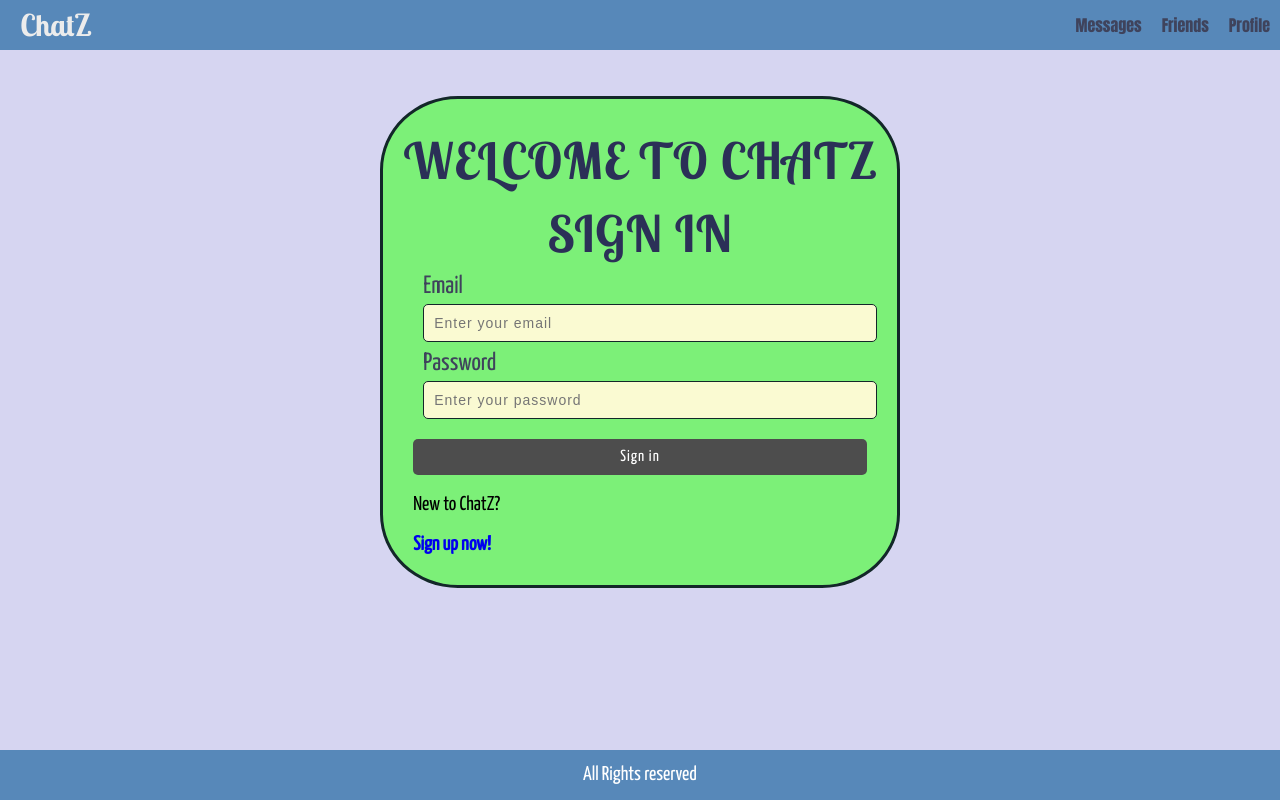
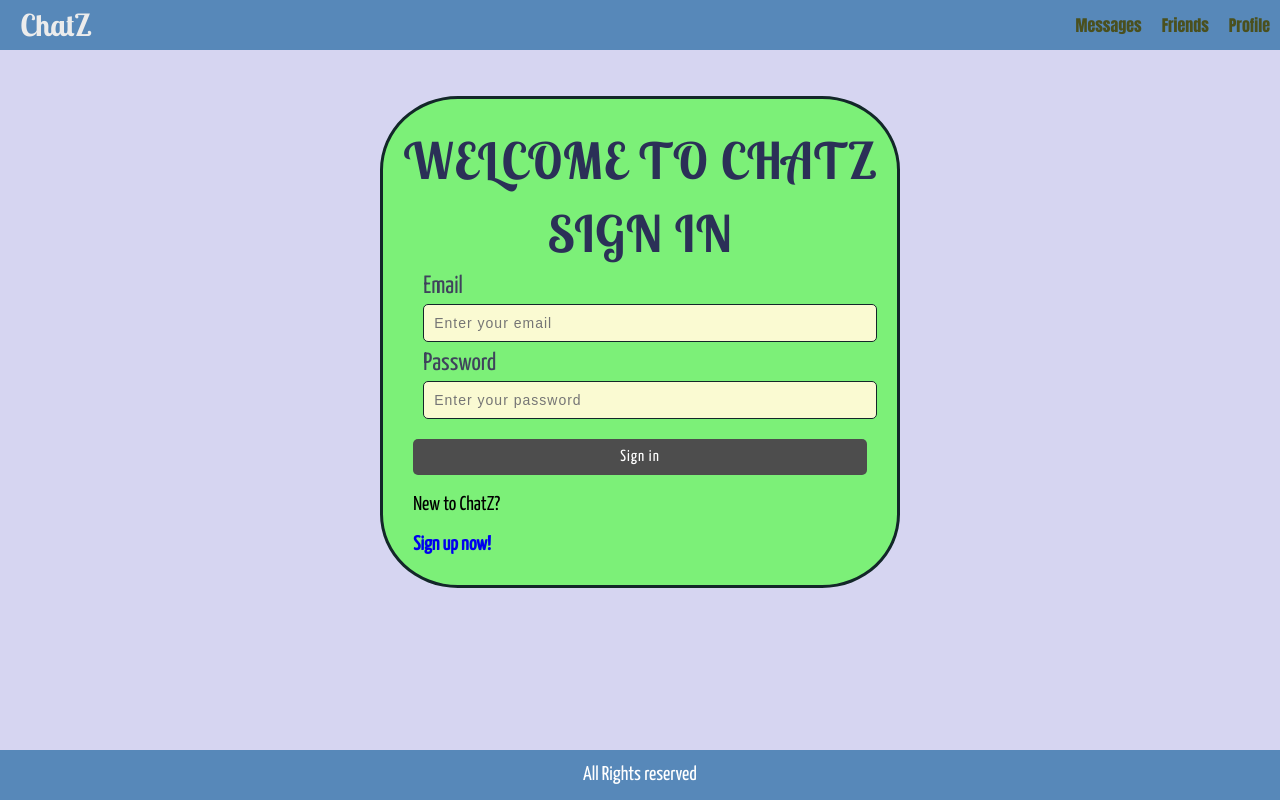
Before and after one commit to sadiuchiha/chat-app, a React (Create React App) app in the folder frontend/chat-app/: page /signin in a window 1280 px wide. Built offline with nearby package versions, Linux system fonts and the light colour scheme.

Commit message:
Update index.css

```diff
--- a/frontend/chat-app/src/index.css
+++ b/frontend/chat-app/src/index.css
@@ -2,10 +2,11 @@
 
 :root {
   --dark-blue-color: #5788b9;
-  --tab-color: #3f435c;
+  --tab-color: #4a501e;
   --brand-color: #ececec;
+  --lime-color:#c8ee61;
 
-  --hover-effect-color: #2af0be;
+  --hover-effect-color: #d2eee7;
   --white-color: #fff;
   --grey-color: rgb(53, 53, 53);
   --light-grey-color: rgb(77, 77, 77);
@@ -324,5 +325,5 @@ li {
 }
 
 .login-holder.register-holder {
-  background-color: #c8ee61;
+  background-color:var(--lime-color);
 }
```
